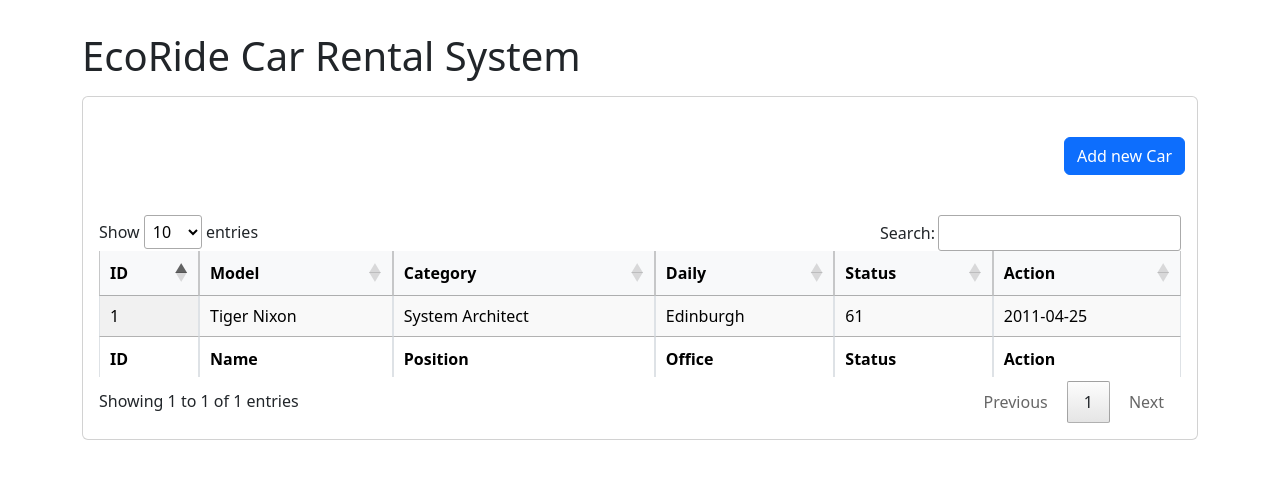
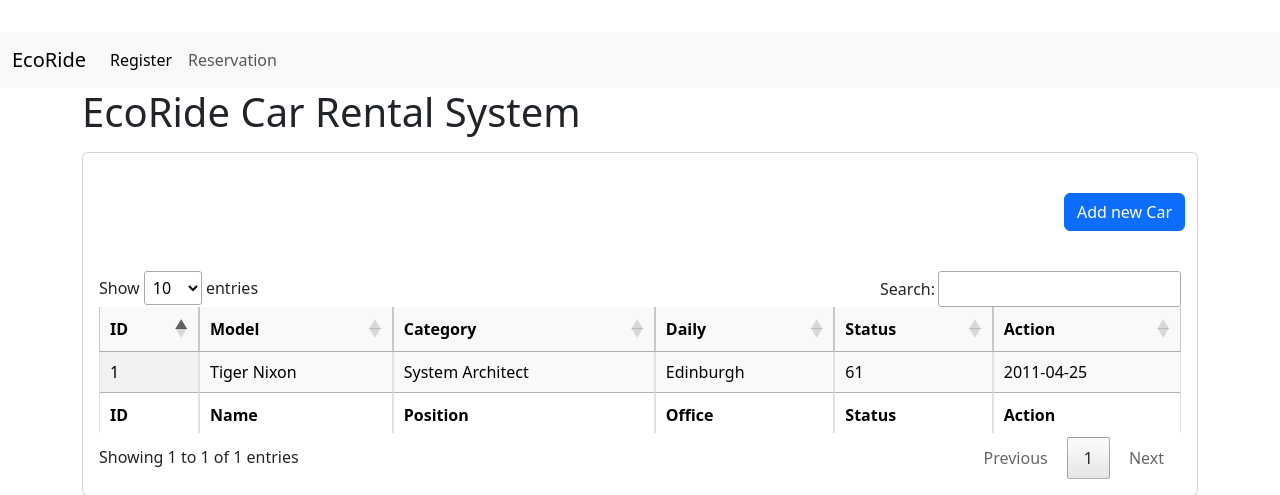
Before and after one commit to MohamedAsmi/echo_ride, a PHP site: page / in a window 1280 px wide. Shown: the top 495 px of the page. Run offline with PHP 8.4, Linux system fonts and the light colour scheme; some libraries are stand-ins or nearby versions.

Commit message:
nav bar add

```diff
--- a/index.php
+++ b/index.php
@@ -5,6 +5,8 @@
    <?php include 'layouts/style.css'; ?>
   </style>
 <body>
+   <?php include 'layouts/nav.php'; ?>
+
   <div class="container">
     <h1 class="mb-3">EcoRide Car Rental System</h1>
 
--- a/layouts/head.php
+++ b/layouts/head.php
@@ -1,7 +1,7 @@
   <head>
   <meta charset="utf-8" />
   <meta name="viewport" content="width=device-width, initial-scale=1" />
-  <title>Bootstrap + DataTables Example</title>
+  <title>EcoRide Car Rental System</title>
   <link href="https://cdn.jsdelivr.net/npm/bootstrap@5.3.2/dist/css/bootstrap.min.css" rel="stylesheet">
   <link href="https://cdn.jsdelivr.net/npm/datatables.net-dt@1.13.6/css/jquery.dataTables.min.css" rel="stylesheet"/>
   <link href="https://cdn.jsdelivr.net/npm/datatables.net-responsive-dt@2.5.0/css/responsive.dataTables.min.css" rel="stylesheet"/>
--- /dev/null
+++ b/layouts/nav.php
@@ -0,0 +1,18 @@
+<nav class="navbar navbar-expand-lg bg-body-tertiary">
+  <div class="container-fluid">
+    <a class="navbar-brand" href="#">EcoRide</a>
+    <button class="navbar-toggler" type="button" data-bs-toggle="collapse" data-bs-target="#navbarSupportedContent" aria-controls="navbarSupportedContent" aria-expanded="false" aria-label="Toggle navigation">
+      <span class="navbar-toggler-icon"></span>
+    </button>
+    <div class="collapse navbar-collapse" id="navbarSupportedContent class-end">
+      <ul class="navbar-nav me-auto mb-2 mb-lg-0">
+        <li class="nav-item">
+          <a class="nav-link active" aria-current="page" href="#">Register</a>
+        </li>
+        <li class="nav-item">
+          <a class="nav-link" aria-current="page" href="#">Reservation</a>
+        </li>
+      </ul>
+    </div>
+  </div>
+</nav>
```
